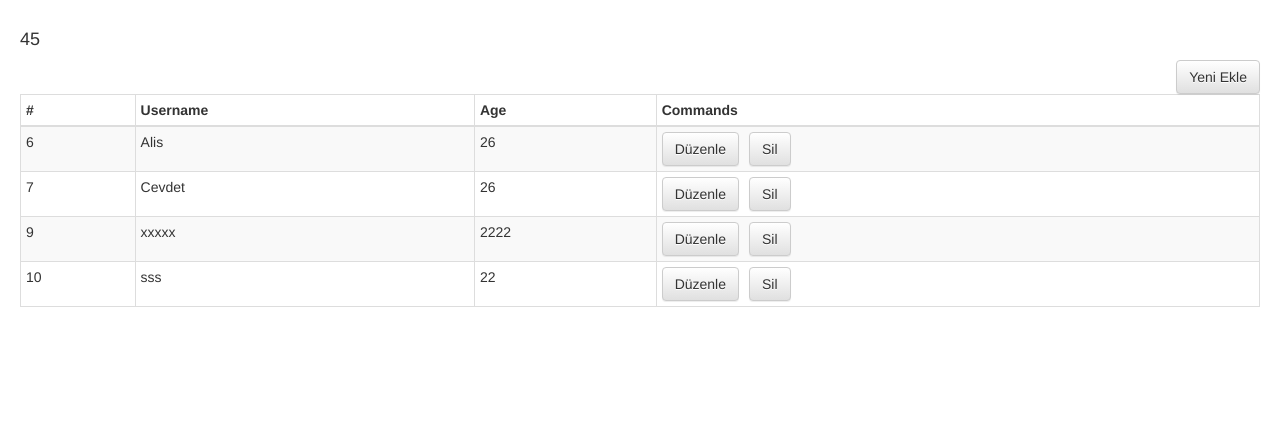
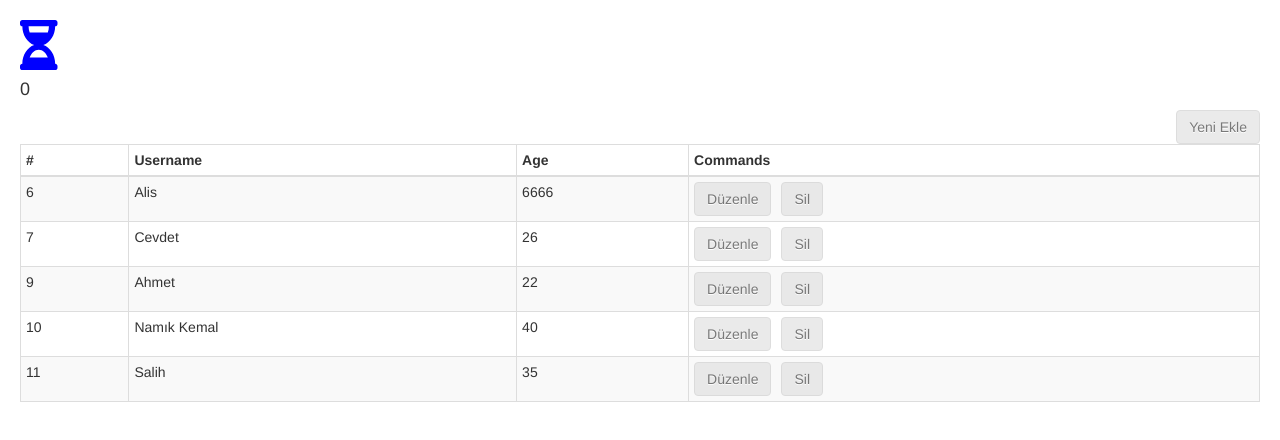
Before and after one commit to MehmetYasinYanik/react-crud-example, a React (Create React App) app: page / in a window 1280 px wide. Shown: the top 440 px of the page. Built offline with nearby package versions, Linux system fonts and the light colour scheme; data requests are answered from the project's data file.

Commit message:
added timer.

```diff
--- a/db.json
+++ b/db.json
@@ -3,7 +3,7 @@
     {
       "id": 6,
       "username": "Alis",
-      "age": 26
+      "age": "6666"
     },
     {
       "id": 7,
@@ -11,14 +11,19 @@
       "age": 26
     },
     {
-      "username": "xxxxx",
-      "age": "2222",
+      "username": "Ahmet ",
+      "age": "22",
       "id": 9
     },
     {
-      "username": "sss",
-      "age": "22",
+      "username": "Namık Kemal",
+      "age": "40",
       "id": 10
+    },
+    {
+      "username": "Salih",
+      "age": "35",
+      "id": 11
     }
   ]
 }
--- a/public/index.html
+++ b/public/index.html
@@ -27,6 +27,11 @@
     <link rel="stylesheet" href="https://maxcdn.bootstrapcdn.com/bootstrap/3.3.7/css/bootstrap-theme.min.css"
           integrity="sha384-rHyoN1iRsVXV4nD0JutlnGaslCJuC7uwjduW9SVrLvRYooPp2bWYgmgJQIXwl/Sp" crossorigin="anonymous">
     <title>React App</title>
+
+    <script defer src="https://use.fontawesome.com/releases/v5.0.9/js/solid.js" integrity="sha384-P4tSluxIpPk9wNy8WSD8wJDvA8YZIkC6AQ+BfAFLXcUZIPQGu4Ifv4Kqq+i2XzrM" crossorigin="anonymous"></script>
+    <script defer src="https://use.fontawesome.com/releases/v5.0.9/js/regular.js" integrity="sha384-BazKgf1FxrIbS1eyw7mhcLSSSD1IOsynTzzleWArWaBKoA8jItTB5QR+40+4tJT1" crossorigin="anonymous"></script>
+    <script defer src="https://use.fontawesome.com/releases/v5.0.9/js/brands.js" integrity="sha384-qJKAzpOXfvmSjzbmsEtlYziSrpVjh5ROPNqb8UZ60myWy7rjTObnarseSKotmJIx" crossorigin="anonymous"></script>
+    <script defer src="https://use.fontawesome.com/releases/v5.0.9/js/fontawesome.js" integrity="sha384-2IUdwouOFWauLdwTuAyHeMMRFfeyy4vqYNjodih+28v2ReC+8j+sLF9cK339k5hY" crossorigin="anonymous"></script>
 </head>
 <body>
 <noscript>
--- a/src/App.js
+++ b/src/App.js
@@ -16,7 +16,6 @@ import UserInfo from "./components/UserInfo";
 import Timer from "./components/Timer";
 import axios from 'axios';
 
-
 const PATH = "http://localhost:3000/";
 export default class App extends Component {
 
@@ -25,9 +24,10 @@ export default class App extends Component {
         this.state = {
             users: [],
             showModal: false,
-            buttonDisabled: false,
+            imageDisabled: true,
             confirmButtonText: "Add",
             operationType: "create",
+            buttonDisabled:false,
             selectedUser: {
                 username: "",
                 age: ""
@@ -36,12 +36,23 @@ export default class App extends Component {
     }
 
     userInfoRef = null;
+    timerRef = null;
 
     render() {
-        return (
-            <div style={{padding: 20}}>
+        return <div style={{padding: 20}}>
             <div>
-                    <Timer timeUp={this.__timeUpApp} className="pull-left"/>
+                <span hidden={this.state.imageDisabled}
+                      onClick={this.__onClickImage}>
+                    <i className="fas fa-hourglass-half"
+                       style={{fontSize: 50, color: "blue"}}/>
+                </span>
+
+                <Timer timeUp={this.__timeUpApp}
+                       className="pull-left"
+                       ref={(ref) => {
+                           this.timerRef = ref
+                       }}
+                />
                 <Button className="pull-right" onClick={this.__onNewClick}
                         disabled={this.state.buttonDisabled}> Yeni Ekle </Button>
             </div>
@@ -65,22 +76,15 @@ export default class App extends Component {
                 </tbody>
             </Table>
             {this.__renderModal()}
-            </div>
-        );
+        </div>;
     }
-
-    __timeUpApp = () => {
-        this.userInfoRef.doButtonDisabled();
-        //this.userInfoRef.setState({}); diğer yöntem
-        this.setState(() => {
-            return ({buttonDisabled: true});
-        });
-    };
 
     __onDeleteClick = (event, id) => {
         axios.delete(PATH + "users/" + id).then(() => {
             this.__getAllUsers();
+            //close modal a gerek yok
             this.__closeModal();
+
         });
     };
 
@@ -138,7 +142,6 @@ export default class App extends Component {
                             </FormGroup>
                         </Form>
                     </ModalBody>
-
                     <ModalFooter>
                         <Button onClick={this.__closeModal}>Cancel</Button>
                         <Button onClick={this.__onSubmit} bsStyle="primary">{this.state.confirmButtonText}</Button>
@@ -199,4 +202,25 @@ export default class App extends Component {
     componentDidMount() {
         this.__getAllUsers();
     }
+
+    __onClickImage = () => {
+        this.userInfoRef.setState({buttonDisabled: false});
+        this.setState({imageDisabled: true,buttonDisabled:false});
+        this.timerRef.setState({time:5});
+
+        // bu metodun içinde en son bu çalışsın
+        setTimeout(()=>{
+            this.timerRef.startTimer();
+        },0);
+
+    };
+
+    __timeUpApp = () => {
+        this.userInfoRef.doButtonDisabled();
+        // this.setState({buttonDisabled: true, imageDisabled: false});
+        this.setState(() => {
+            return ({buttonDisabled: true, imageDisabled: false});
+        });
+    };
+
 }
--- a/src/components/Timer.jsx
+++ b/src/components/Timer.jsx
@@ -5,7 +5,7 @@ export default class Timer extends Component {
     constructor(props) {
         super(props);
         this.state = {
-            time: 50
+            time: 5
         }
     }
 
@@ -16,7 +16,8 @@ export default class Timer extends Component {
         );
     }
 
-    __startTimer = () => {
+    startTimer = () => {
+        if(this.state.time > 0){
             let counter = setInterval(() => {
                 //this.setState({time: this.state.time - 1});
                 this.setState((state,props) => {
@@ -27,10 +28,11 @@ export default class Timer extends Component {
                     clearInterval(counter);
                 }
             }, 1000);
+        }
     };
 
     componentDidMount() {
-        this.__startTimer()
+        this.startTimer()
     }
 
 }
--- a/src/components/UserInfo.jsx
+++ b/src/components/UserInfo.jsx
@@ -9,17 +9,9 @@ export default class UserInfo extends Component {
             buttonDisabled: false
         }
     }
-
     render() {
         return (this.__renderUsersInfo());
     }
-
-    doButtonDisabled = () => {
-        this.setState(() => {
-            return ({buttonDisabled: true});
-        });
-    };
-
     __renderUsersInfo = () => {
         let arr = [];
         let users = this.props.users;
@@ -44,6 +36,15 @@ export default class UserInfo extends Component {
         return arr;
     };
 
+    doButtonDisabled = () => {
+        this.setState(() => {
+            //böyle niye olamazdı???
+            //this.setState({buttonDisabled:true})
+            return ({buttonDisabled: true});
+        });
+    };
+
+
     __onClickDelete = (id, e) => {
         this.props.onDelete(e, id);
     };
```
Also changed, not shown: package.json (+6 -3 lines), 1 other file (tests, documents, lock files or other folders). Lines whose indentation alone changed are shown as unchanged.
